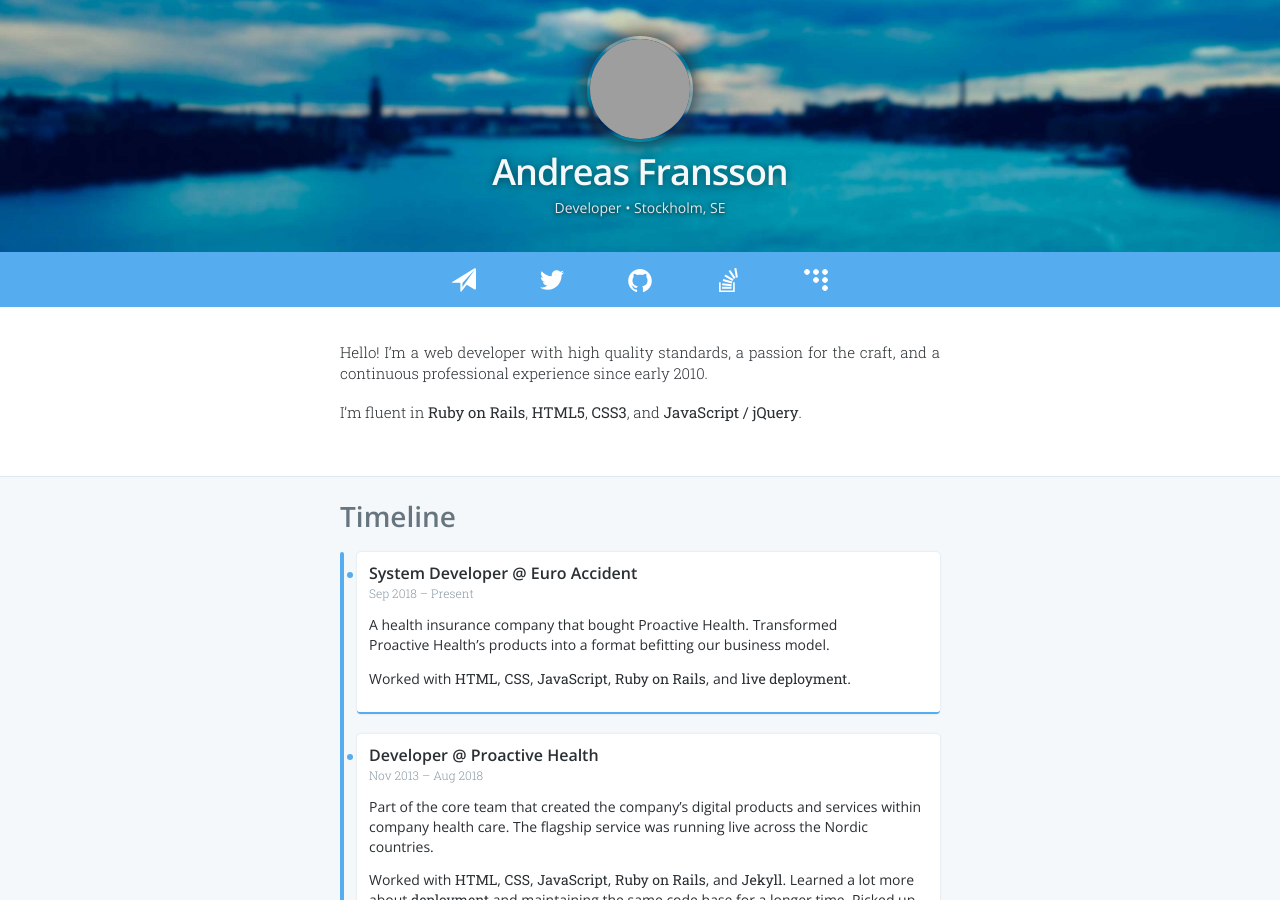
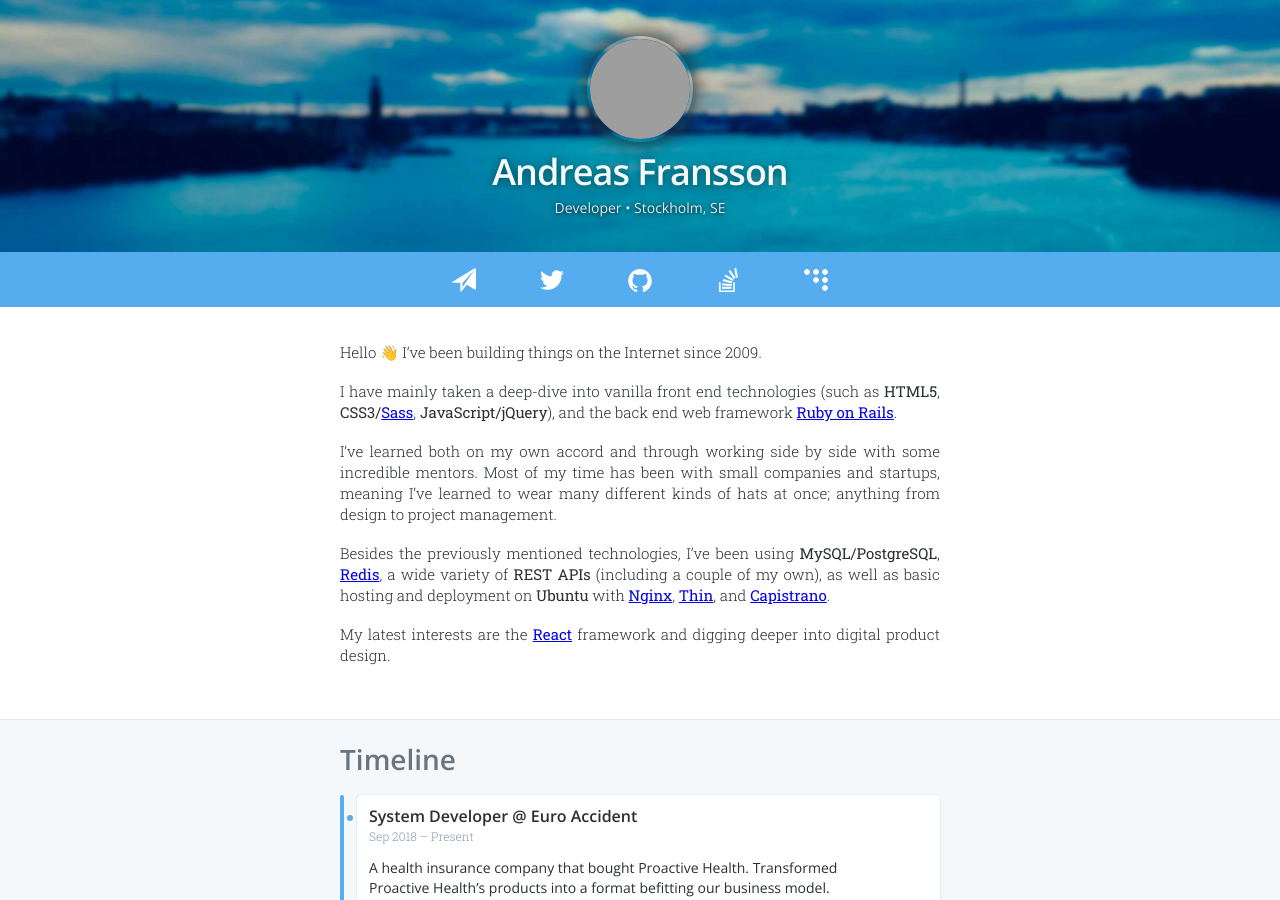
Before and after one commit to zykadelic/zykadelic.github.io, a Jekyll site: the page built from index.html, in a window 1280 px wide and 900 px high, cut to the strip 0-900 px from the top of the window. Built offline with Jekyll 4.4.1, drawn with Linux system fonts in a browser that asks for light colours; grey boxes are pictures that could not be loaded.

Commit message:
updated bio

```diff
--- a/_includes/bio.md
+++ b/_includes/bio.md
@@ -1,3 +1,9 @@
-Hello! I’m a web developer with high quality standards, a passion for the craft, and a continuous professional experience since early 2010.
+Hello 👋 I’ve been building things on the Internet since 2009.
 
-I’m fluent in *Ruby on Rails*, *HTML5*, *CSS3*, and *JavaScript / jQuery*.
+I have mainly taken a deep-dive into vanilla front end technologies (such as *HTML5*, *CSS3/[Sass](https://sass-lang.com)*, *JavaScript/jQuery*), and the back end web framework *[Ruby on Rails](https://rubyonrails.org)*.
+
+I’ve learned both on my own accord and through working side by side with some incredible mentors. Most of my time has been with small companies and startups, meaning I’ve learned to wear many different kinds of hats at once; anything from design to project management.
+
+Besides the previously mentioned technologies, I’ve been using *MySQL/PostgreSQL*, *[Redis](https://redis.io)*, a wide variety of *REST APIs* (including a couple of my own), as well as basic hosting and deployment on *Ubuntu* with *[Nginx](https://nginx.org/en/)*, *[Thin](https://github.com/macournoyer/thin)*, and *[Capistrano](https://capistranorb.com)*.
+
+My latest interests are the *[React](https://reactjs.org)* framework and digging deeper into digital product design.
```
